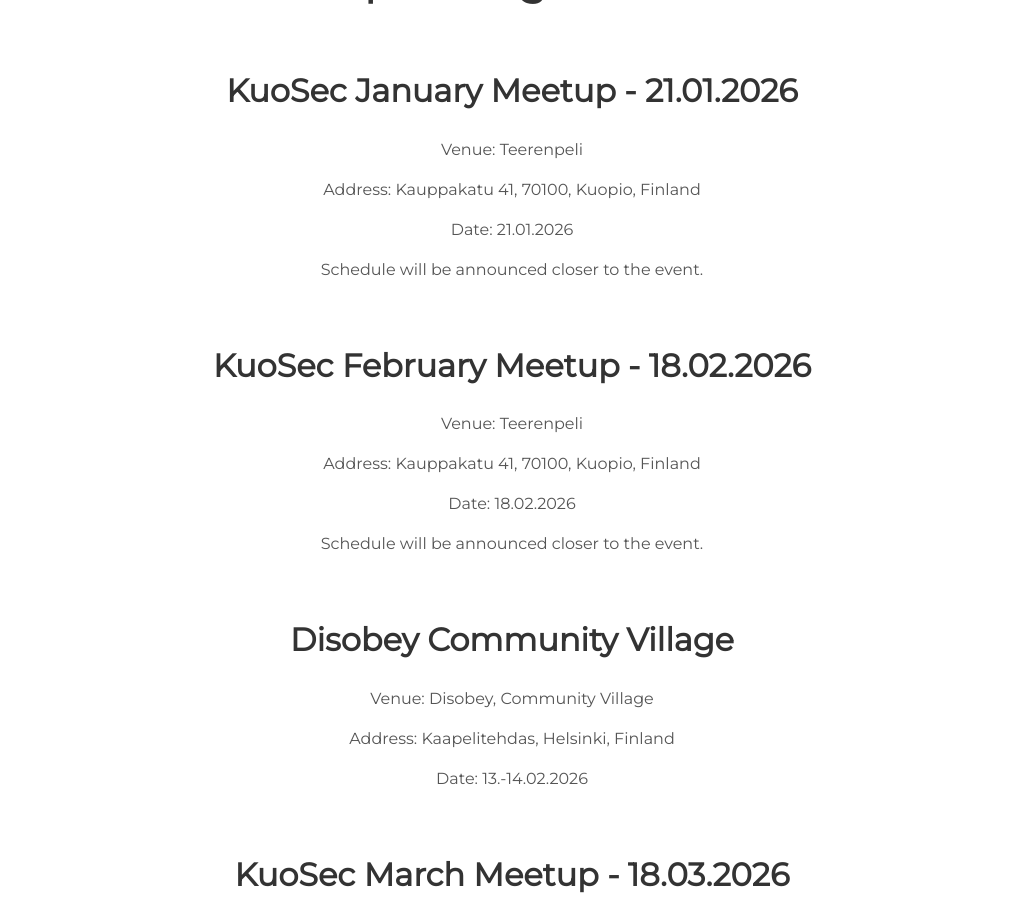
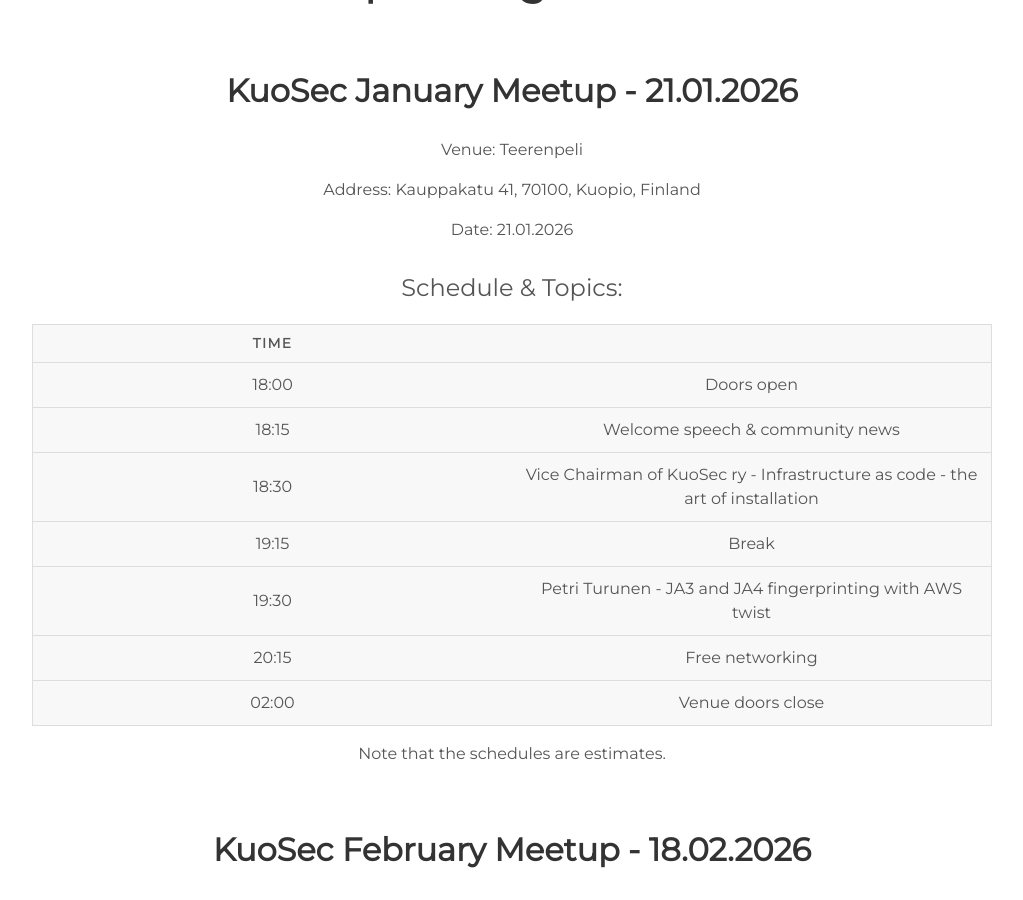
Before and after one commit to kuosec/kuosec.github.io, a Jekyll site: the page built from index.html, in a window 1280 px wide and 900 px high, scrolled down 1828 px. Shown: the whole window, without its empty margins (128-1151 px from the left). Built offline with Jekyll 4.4.1, drawn with Linux system fonts in a browser that asks for light colours.

Commit message:
202601 meeting changes
202601 meeting changes

```diff
--- a/_includes/projects.html
+++ b/_includes/projects.html
@@ -11,8 +11,46 @@
     <p>Venue: Teerenpeli</p>
     <p>Address: Kauppakatu 41, 70100, Kuopio, Finland</p>
     <p>Date: 21.01.2026</p>
-    <p>Schedule will be announced closer to the event.</p>
-  </div>
+    <table>
+      <caption>Schedule & Topics:</caption>
+      <thead>
+        <tr>
+          <th scope="col">Time</th>
+          <th scope="col"></th>
+        </tr>
+      </thead>
+      <tbody>
+        <tr>
+          <td>18:00</td>
+          <td>Doors open</td>
+        </tr>
+        <tr>
+          <td scope="row">18:15</td>
+          <td>Welcome speech & community news</td>
+        </tr>
+        <tr>
+          <td scope="row">18:30</td>
+          <td>Vice Chairman of KuoSec ry - Infrastructure as code - the art of installation</td>
+        </tr>
+        <tr>
+          <td scope="row">19:15</td>
+          <td>Break</td>
+        </tr>
+        <tr>
+          <td scope="row">19:30</td>
+          <td>Petri Turunen - JA3 and JA4 fingerprinting with AWS twist</td>
+        </tr>
+        <tr>
+          <td scope="row">20:15</td>
+          <td>Free networking</td>
+        </tr>
+        <tr>
+          <td scope="row">02:00</td>
+          <td>Venue doors close</td>
+        </tr>
+      </tbody>
+    </table>
+    <p>Note that the schedules are estimates.</p></div>
   <div class="event">
     <h2>KuoSec February Meetup - 18.02.2026</h2>
     <p>Venue: Teerenpeli</p>
```
